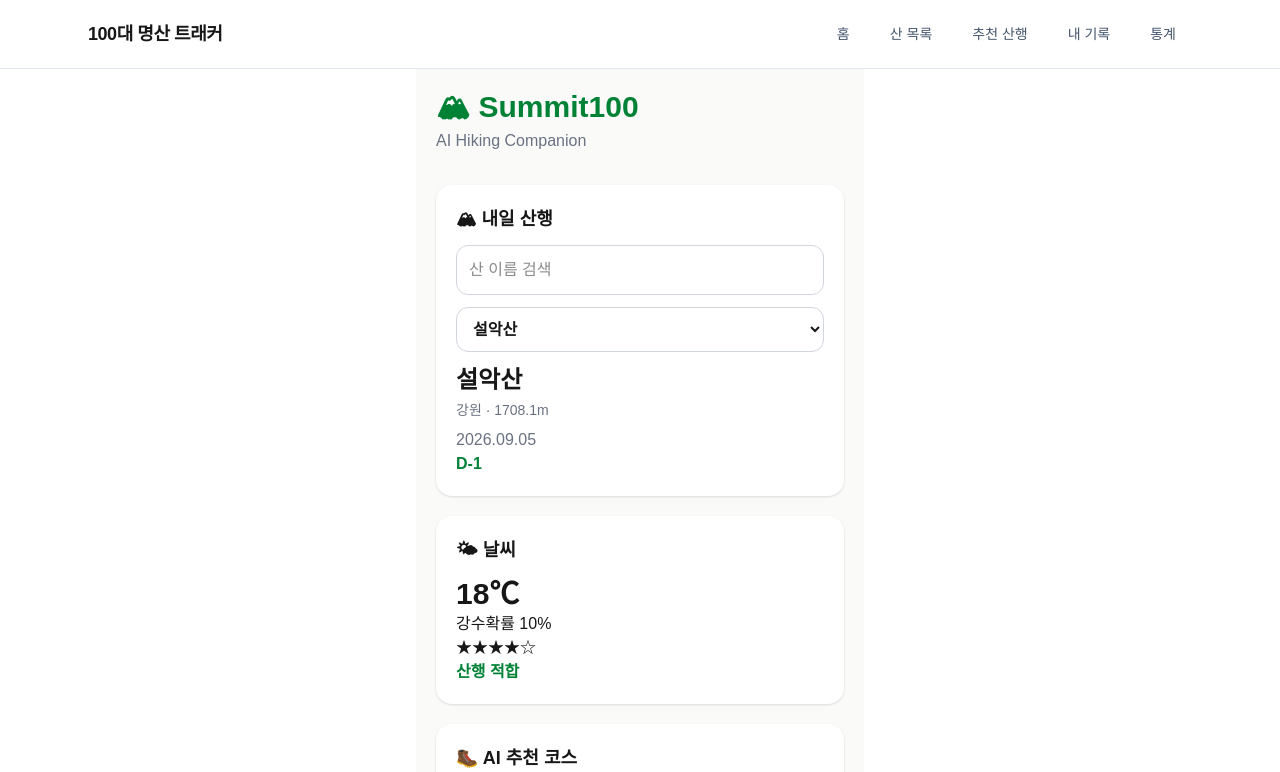
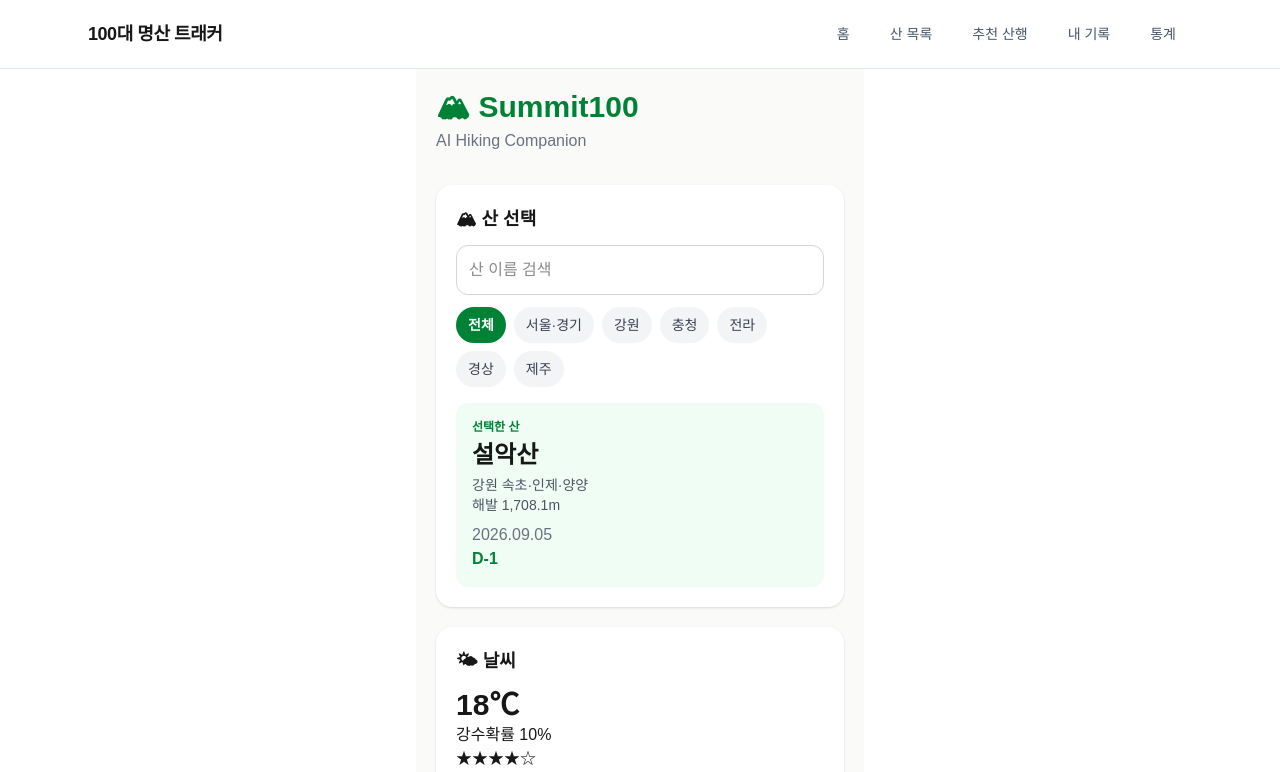
Before and after one commit to woo5793/100-mountains-tracker, a Next.js app: page / in a window 1280 px wide. Shown: the top 772 px of the page. Built offline with nearby package versions, Linux system fonts and the light colour scheme.

Commit message:
Add mountain search feature

```diff
--- a/src/app/page.tsx
+++ b/src/app/page.tsx
@@ -7,12 +7,14 @@ import SectionCard from "@/components/SectionCard";
 import PrimaryButton from "@/components/PrimaryButton";
 import Checklist from "@/components/Checklist";
 import briefings from "@/data/briefing";
-import mountains from "@/data/mountains";
+import mountains, { MountainRegion } from "@/data/mountains";
 
 type ChecklistItem = {
   name: string;
   checked: boolean;
 };
+
+type RegionFilter = "전체" | MountainRegion;
 
 const defaultChecklist: ChecklistItem[] = [
   { name: "물", checked: false },
@@ -21,20 +23,38 @@ const defaultChecklist: ChecklistItem[] = [
   { name: "바람막이", checked: false },
 ];
 
+const regionOptions: RegionFilter[] = [
+  "전체",
+  "서울·경기",
+  "강원",
+  "충청",
+  "전라",
+  "경상",
+  "제주",
+];
+
 export default function Home() {
-  const [selectedMountain, setSelectedMountain] = useState(
-    briefings[0].mountain
+  const [selectedMountainId, setSelectedMountainId] = useState(
+    mountains[0].id
   );
 
   const [searchText, setSearchText] = useState("");
+  const [selectedRegion, setSelectedRegion] =
+    useState<RegionFilter>("전체");
+
+  const selectedMountainInfo =
+    mountains.find(
+      (mountain) => mountain.id === selectedMountainId
+    ) ?? mountains[0];
 
   const existingBriefing = briefings.find(
-    (item) => item.mountain === selectedMountain
+    (item) => item.mountainId === selectedMountainId
   );
 
   const selectedBriefing =
     existingBriefing ?? {
-      mountain: selectedMountain,
+      mountainId: selectedMountainId,
+      mountain: selectedMountainInfo.name,
       date: "날짜를 선택해 주세요",
       dday: "",
 
@@ -61,17 +81,31 @@ export default function Home() {
       checklist: defaultChecklist,
     };
 
-  const [checklist, setChecklist] = useState<ChecklistItem[]>(
-    selectedBriefing.checklist
+  const initialBriefing =
+    briefings.find(
+      (item) => item.mountainId === mountains[0].id
+    ) ?? briefings[0];
+
+  const [checklist, setChecklist] =
+    useState<ChecklistItem[]>(
+      initialBriefing.checklist
     );
 
-  const filteredMountains = mountains.filter((mountain) =>
-    mountain.name.includes(searchText.trim())
+  const filteredMountains = mountains.filter((mountain) => {
+    const matchesSearch = mountain.name.includes(
+      searchText.trim()
     );
 
-  const selectedMountainInfo = mountains.find(
-    (mountain) => mountain.name === selectedMountain
-  );
+    const matchesRegion =
+      selectedRegion === "전체" ||
+      mountain.regions.includes(selectedRegion);
+
+    return matchesSearch && matchesRegion;
+  });
+
+  const showMountainList =
+    searchText.trim() !== "" ||
+    selectedRegion !== "전체";
 
   const completedCount = checklist.filter(
     (item) => item.checked
@@ -80,9 +114,13 @@ export default function Home() {
   const progress =
     checklist.length === 0
       ? 0
-      : Math.round((completedCount / checklist.length) * 100);
+      : Math.round(
+          (completedCount / checklist.length) * 100
+        );
 
-  const isReady = completedCount === checklist.length;
+  const isReady =
+    checklist.length > 0 &&
+    completedCount === checklist.length;
 
   const toggleItem = (itemName: string) => {
     setChecklist((prev) =>
@@ -97,16 +135,20 @@ export default function Home() {
     );
   };
 
-  const changeMountain = (mountainName: string) => {
-    setSelectedMountain(mountainName);
+  const changeMountain = (mountainId: string) => {
+    setSelectedMountainId(mountainId);
     setSearchText("");
 
     const newBriefing = briefings.find(
-      (item) => item.mountain === mountainName
+      (item) => item.mountainId === mountainId
     );
 
     if (newBriefing) {
-      setChecklist(newBriefing.checklist);
+      setChecklist(
+        newBriefing.checklist.map((item) => ({
+          ...item,
+        }))
+      );
     } else {
       setChecklist(
         defaultChecklist.map((item) => ({
@@ -120,7 +162,7 @@ export default function Home() {
     <main className="mx-auto min-h-screen max-w-md bg-stone-50 p-5">
       <Header />
 
-      <SectionCard title="🏔 내일 산행">
+      <SectionCard title="🏔 산 선택">
         <input
           type="text"
           value={searchText}
@@ -129,21 +171,49 @@ export default function Home() {
           className="mb-3 w-full rounded-xl border border-gray-300 bg-white p-3"
         />
 
-        {searchText && (
+        <div className="mb-4 flex flex-wrap gap-2">
+          {regionOptions.map((region) => (
+            <button
+              key={region}
+              onClick={() => setSelectedRegion(region)}
+              className={
+                selectedRegion === region
+                  ? "rounded-full bg-green-700 px-3 py-2 text-sm font-semibold text-white"
+                  : "rounded-full bg-gray-100 px-3 py-2 text-sm text-gray-700 hover:bg-gray-200"
+              }
+            >
+              {region}
+            </button>
+          ))}
+        </div>
+
+        {showMountainList && (
           <div className="mb-4 rounded-xl border border-gray-200 bg-white p-2">
+            <p className="px-3 py-2 text-sm text-gray-500">
+              검색 결과 {filteredMountains.length}개
+            </p>
+
             {filteredMountains.length > 0 ? (
               filteredMountains.map((mountain) => (
                 <button
                   key={mountain.id}
-                  onClick={() => changeMountain(mountain.name)}
+                  onClick={() =>
+                    changeMountain(mountain.id)
+                  }
                   className="flex w-full items-center justify-between rounded-lg p-3 text-left hover:bg-gray-100"
                 >
-                  <span className="font-semibold">
+                  <div>
+                    <p className="font-semibold">
                       {mountain.name}
-                  </span>
+                    </p>
+
+                    <p className="text-xs text-gray-500">
+                      {mountain.location}
+                    </p>
+                  </div>
 
                   <span className="text-sm text-gray-500">
-                    {mountain.region} · {mountain.height}m
+                    {mountain.height.toLocaleString()}m
                   </span>
                 </button>
               ))
@@ -155,31 +225,23 @@ export default function Home() {
           </div>
         )}
 
-        <select
-          value={selectedMountain}
-          onChange={(e) => changeMountain(e.target.value)}
-          className="mb-3 w-full rounded-xl border border-gray-300 bg-white p-3 font-semibold"
-        >
-          {mountains.map((mountain) => (
-            <option
-              key={mountain.id}
-              value={mountain.name}
-            >
-              {mountain.name}
-            </option>
-          ))}
-        </select>
+        <div className="rounded-xl bg-green-50 p-4">
+          <p className="text-xs font-semibold text-green-700">
+            선택한 산
+          </p>
 
-        <h3 className="text-2xl font-bold">
-          {selectedBriefing.mountain}
+          <h3 className="mt-1 text-2xl font-bold">
+            {selectedMountainInfo.name}
           </h3>
 
-        {selectedMountainInfo && (
-          <p className="mt-1 text-sm text-gray-500">
-            {selectedMountainInfo.region} ·{" "}
-            {selectedMountainInfo.height}m
+          <p className="mt-1 text-sm text-gray-600">
+            {selectedMountainInfo.location}
           </p>
-        )}
+
+          <p className="text-sm text-gray-600">
+            해발{" "}
+            {selectedMountainInfo.height.toLocaleString()}m
+          </p>
 
           <p className="mt-2 text-gray-500">
             {selectedBriefing.date}
@@ -190,6 +252,7 @@ export default function Home() {
               {selectedBriefing.dday}
             </p>
           )}
+        </div>
       </SectionCard>
 
       <SectionCard title="🌤 날씨">
--- a/src/data/briefing.ts
+++ b/src/data/briefing.ts
@@ -1,5 +1,6 @@
 const briefings = [
   {
+    mountainId: "seoraksan",
     mountain: "설악산",
     date: "2026.09.05",
     dday: "D-1",
@@ -33,6 +34,7 @@ const briefings = [
   },
 
   {
+    mountainId: "bukhansan",
     mountain: "북한산",
     date: "2026.09.05",
     dday: "D-1",
@@ -66,6 +68,7 @@ const briefings = [
   },
 
   {
+    mountainId: "dobongsan",
     mountain: "도봉산",
     date: "2026.09.05",
     dday: "D-1",
--- a/src/data/mountains.ts
+++ b/src/data/mountains.ts
@@ -1,34 +1,48 @@
+export type MountainRegion =
+  | "서울·경기"
+  | "강원"
+  | "충청"
+  | "전라"
+  | "경상"
+  | "제주";
+
 export type Mountain = {
-  id: number;
+  id: string;
   name: string;
   height: number;
-  region: string;
+  regions: MountainRegion[];
+  location: string;
 };
 
 const mountains: Mountain[] = [
   {
-    id: 1,
+    id: "seoraksan",
     name: "설악산",
     height: 1708.1,
-    region: "강원",
+    regions: ["강원"],
+    location: "강원 속초·인제·양양",
   },
   {
-    id: 2,
+    id: "bukhansan",
     name: "북한산",
     height: 835.6,
-    region: "서울·경기",
+    regions: ["서울·경기"],
+    location: "서울·경기 고양·양주",
   },
   {
-    id: 3,
+    id: "dobongsan",
     name: "도봉산",
     height: 740.2,
-    region: "서울·경기",
+    regions: ["서울·경기"],
+    location: "서울 도봉·경기 의정부·양주",
   },
   {
-    id: 4,
+    id: "hallasan",
     name: "한라산",
     height: 1947.3,
-    region: "제주",
+    regions: ["제주"],
+    location: "제주",
   },
 ];
+
 export default mountains;
```
Lines whose indentation alone changed are shown as unchanged.
